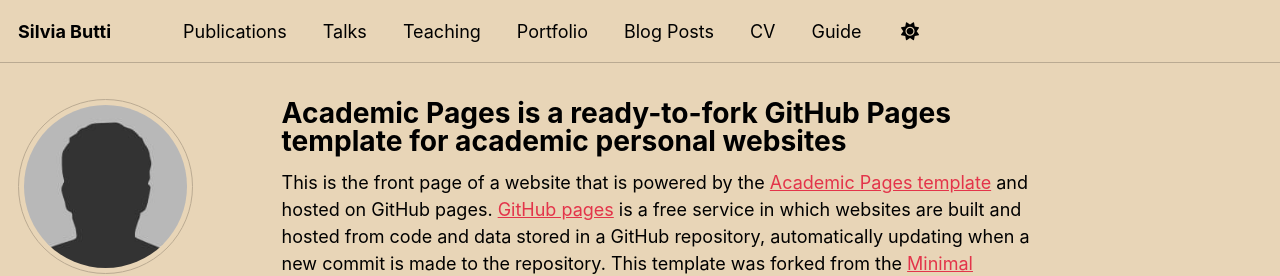
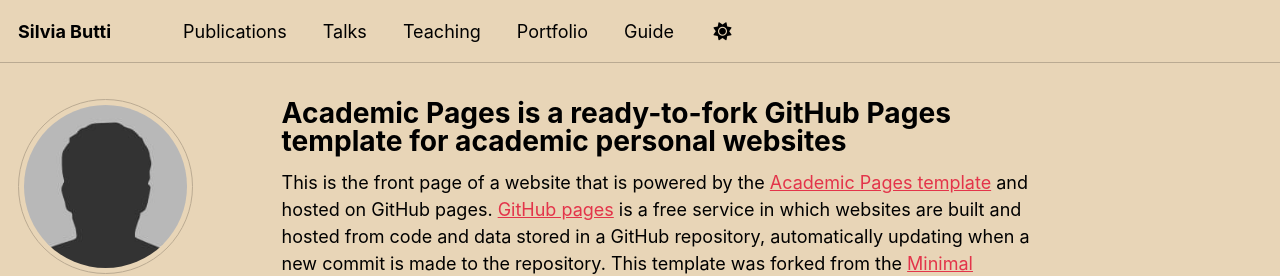
Before and after one commit to silviabutti/silviabutti.github.io, a Jekyll site: the page built from _pages/about.md, in a window 1280 px wide. Shown: the top 276 px of the page. Built offline with Jekyll 4.4.1, drawn with Linux system fonts in a browser that asks for light colours; some web fonts are replaced; a script bundle is joined from its source files by our own code; library files that are not in the unit come from our copies.

Commit message:
Update navigation.yml

```diff
--- a/_data/navigation.yml
+++ b/_data/navigation.yml
@@ -20,11 +20,8 @@ main:
   - title: "Portfolio"
     url: /portfolio/
 
-  - title: "Blog Posts"
-    url: /year-archive/
-
-  - title: "CV"
-    url: /cv/
+  # - title: "CV"
+  #   url: /cv/
 
   # - title: "CV"
   #   url: /cv-json/
```
